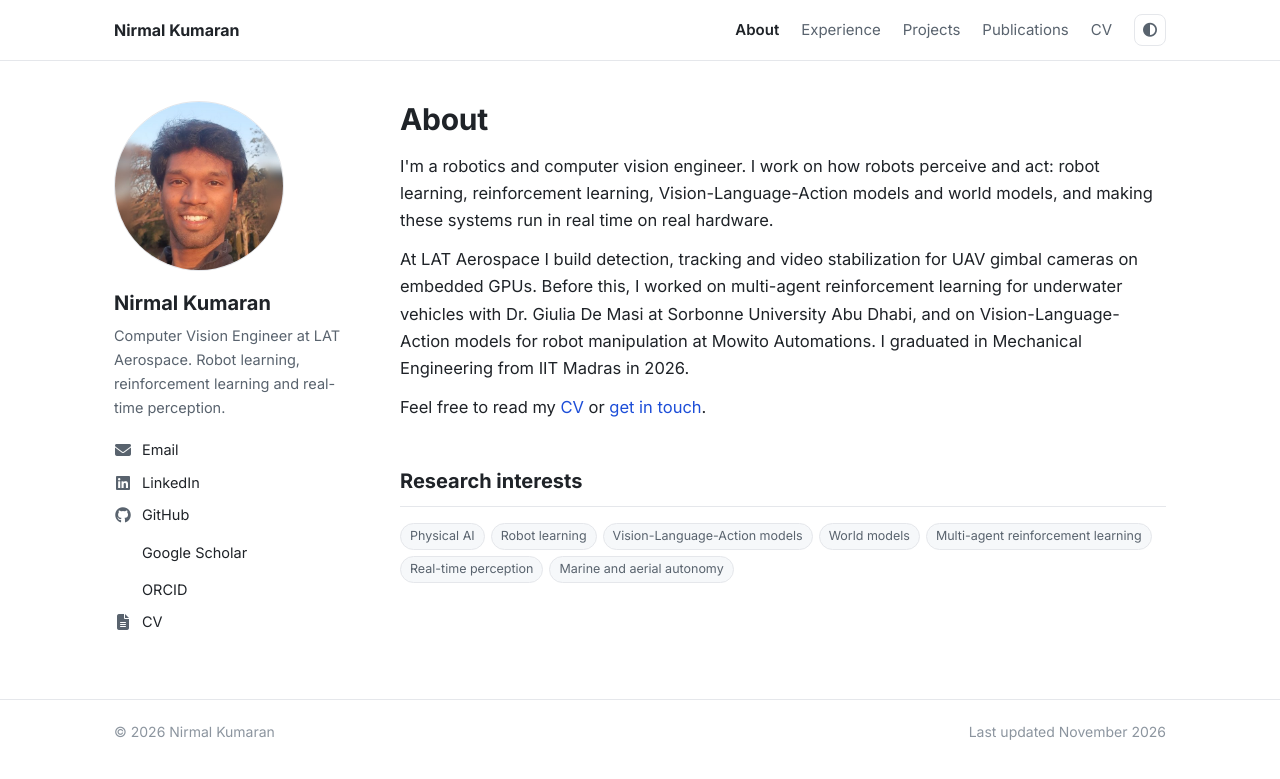
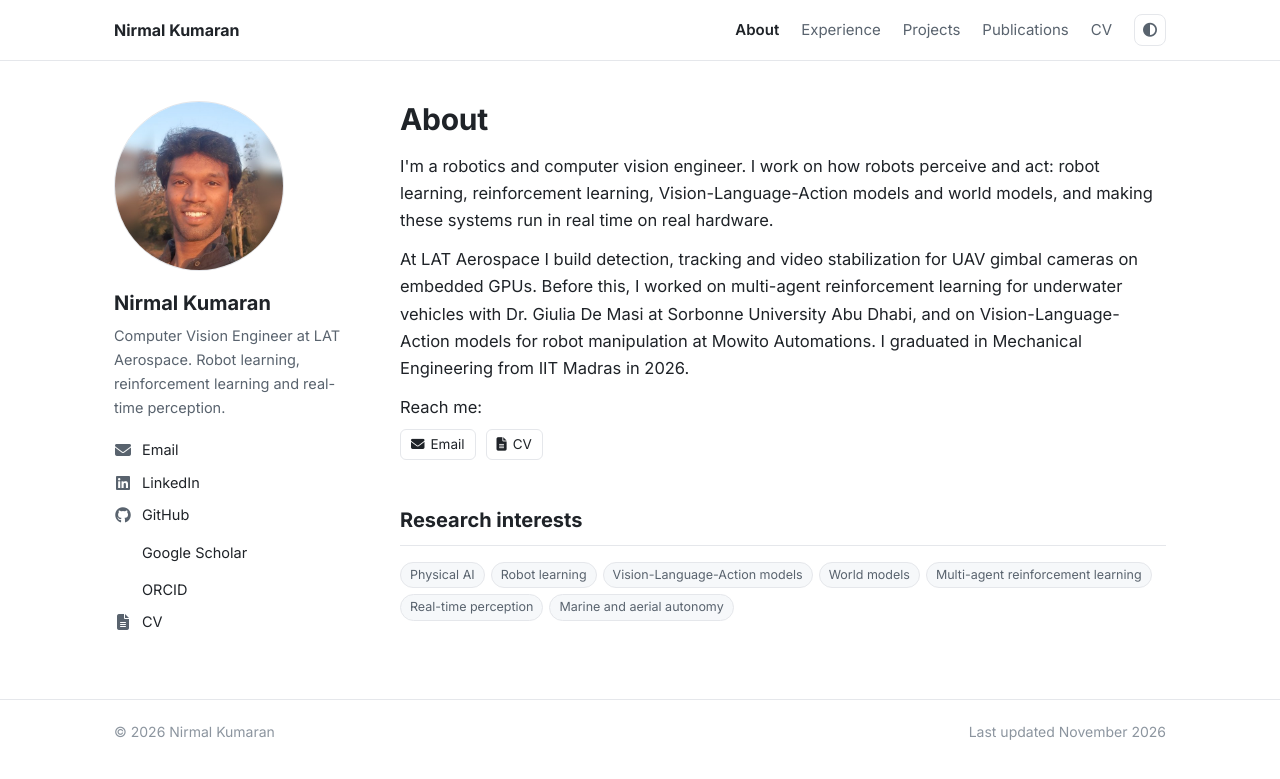
Before and after one commit to nirmal-kumaran/nirmal-kumaran.github.io, a Jekyll site: the page built from index.html, in a window 1280 px wide. Shown: the top 779 px of the page. Built offline with Jekyll 4.4.1, drawn with Linux system fonts in a browser that asks for light colours; a style sheet for code colours, icons or effects is not loaded.

Commit message:
Photo zoomed out further with cache-busting; About ends with Email and CV buttons
Co-Authored-By: Claude Opus 5.5 <noreply@anthropic.com>

```diff
--- a/_layouts/default.html
+++ b/_layouts/default.html
@@ -37,7 +37,7 @@
 
 <div class="layout">
   <aside class="profile">
-    <div class="photo"><img src="{{ '/assets/img/profile.jpg' | relative_url }}" alt="Nirmal Kumaran" onerror="this.remove()">NK</div>
+    <div class="photo"><img src="{{ '/assets/img/profile.jpg' | relative_url }}?v=3" alt="Nirmal Kumaran" onerror="this.remove()">NK</div>
     <div class="who">
       <div class="name">{{ site.title }}</div>
       <p class="tagline">{{ site.tagline }}</p>
--- a/index.html
+++ b/index.html
@@ -5,7 +5,11 @@ layout: default
   <h1>About</h1>
   <p style="margin-top:14px">I'm a robotics and computer vision engineer. I work on how robots perceive and act: robot learning, reinforcement learning, Vision-Language-Action models and world models, and making these systems run in real time on real hardware.</p>
   <p>At LAT Aerospace I build detection, tracking and video stabilization for UAV gimbal cameras on embedded GPUs. Before this, I worked on multi-agent reinforcement learning for underwater vehicles with Dr. Giulia De Masi at Sorbonne University Abu Dhabi, and on Vision-Language-Action models for robot manipulation at Mowito Automations. I graduated in Mechanical Engineering from IIT Madras in 2026.</p>
-  <p>Feel free to read my <a href="{{ '/cv.pdf' | relative_url }}">CV</a> or <a href="mailto:{{ site.email }}">get in touch</a>.</p>
+  <p>Reach me:</p>
+  <div class="actions" style="display:flex;gap:10px;margin-top:8px">
+    <a class="btn" href="mailto:{{ site.email }}"><i class="fa-solid fa-envelope" aria-hidden="true"></i>Email</a>
+    <a class="btn" href="{{ '/cv.pdf' | relative_url }}"><i class="fa-solid fa-file-lines" aria-hidden="true"></i>CV</a>
+  </div>
 </section>
 
 <section>
```
Also changed, not shown: assets/img/profile.jpg.
